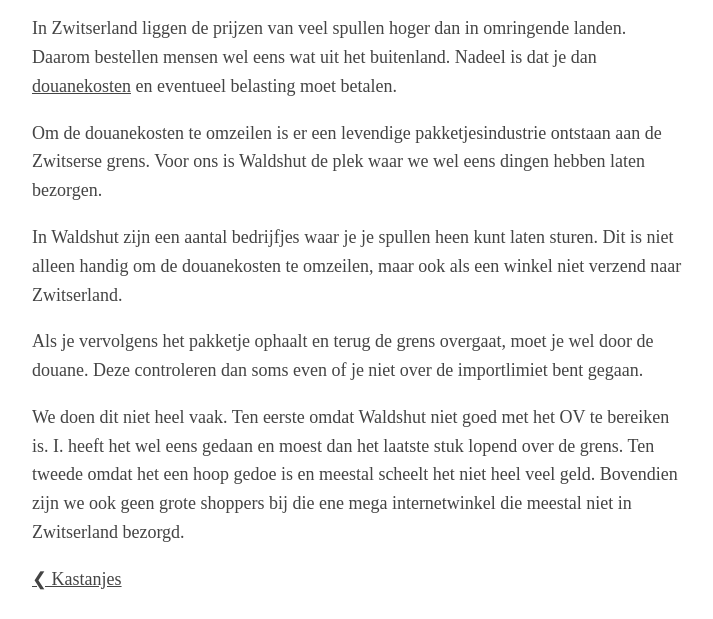
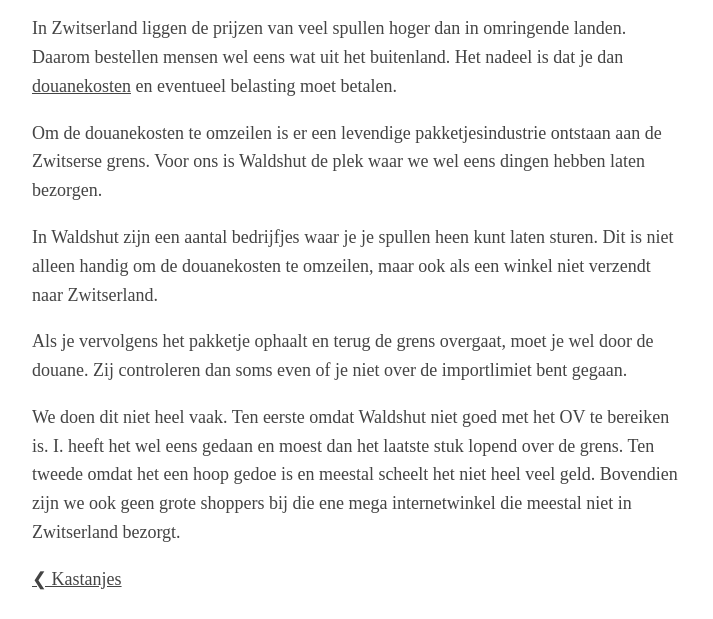
Before and after one commit to Roald87/roaldin.ch, a Jekyll site: the page built from _posts/2024-01-22-grenspakketjes.md, in a window 1280 px wide, cut to the strip 404-1023 px from the top of the page. Shown: the whole strip, without its empty margins (283-996 px from the left). Built offline with Jekyll 4.4.1, drawn with Linux system fonts in a browser that asks for light colours; comment, search, counter and statistics services are not loaded.

Commit message:
Spellcheck by ChatGPT

```diff
--- a/_posts/2024-01-22-grenspakketjes.md
+++ b/_posts/2024-01-22-grenspakketjes.md
@@ -6,12 +6,12 @@ image: generated/grenspakketjes-1-500-09e66cca0.webp
 
 {% picture grenspakketjes-1.png %}
 
-In Zwitserland liggen de prijzen van veel spullen hoger dan in omringende landen. Daarom bestellen mensen wel eens wat uit het buitenland. Nadeel is dat je dan [douanekosten](https://roaldin.ch/douanekosten) en eventueel belasting moet betalen.
+In Zwitserland liggen de prijzen van veel spullen hoger dan in omringende landen. Daarom bestellen mensen wel eens wat uit het buitenland. Het nadeel is dat je dan [douanekosten](https://roaldin.ch/douanekosten) en eventueel belasting moet betalen.
 
 Om de douanekosten te omzeilen is er een levendige pakketjesindustrie ontstaan aan de Zwitserse grens. Voor ons is Waldshut de plek waar we wel eens dingen hebben laten bezorgen.
 
-In Waldshut zijn een aantal bedrijfjes waar je je spullen heen kunt laten sturen. Dit is niet alleen handig om de douanekosten te omzeilen, maar ook als een winkel niet verzend naar Zwitserland.
+In Waldshut zijn een aantal bedrijfjes waar je je spullen heen kunt laten sturen. Dit is niet alleen handig om de douanekosten te omzeilen, maar ook als een winkel niet verzendt naar Zwitserland.
 
-Als je vervolgens het pakketje ophaalt en terug de grens overgaat, moet je wel door de douane. Deze controleren dan soms even of je niet over de importlimiet bent gegaan.
+Als je vervolgens het pakketje ophaalt en terug de grens overgaat, moet je wel door de douane. Zij controleren dan soms even of je niet over de importlimiet bent gegaan.
 
-We doen dit niet heel vaak. Ten eerste omdat Waldshut niet goed met het OV te bereiken is. I. heeft het wel eens gedaan en moest dan het laatste stuk lopend over de grens. Ten tweede omdat het een hoop gedoe is en meestal scheelt het niet heel veel geld. Bovendien zijn we ook geen grote shoppers bij die ene mega internetwinkel die meestal niet in Zwitserland bezorgd.
+We doen dit niet heel vaak. Ten eerste omdat Waldshut niet goed met het OV te bereiken is. I. heeft het wel eens gedaan en moest dan het laatste stuk lopend over de grens. Ten tweede omdat het een hoop gedoe is en meestal scheelt het niet heel veel geld. Bovendien zijn we ook geen grote shoppers bij die ene mega internetwinkel die meestal niet in Zwitserland bezorgt.
```
